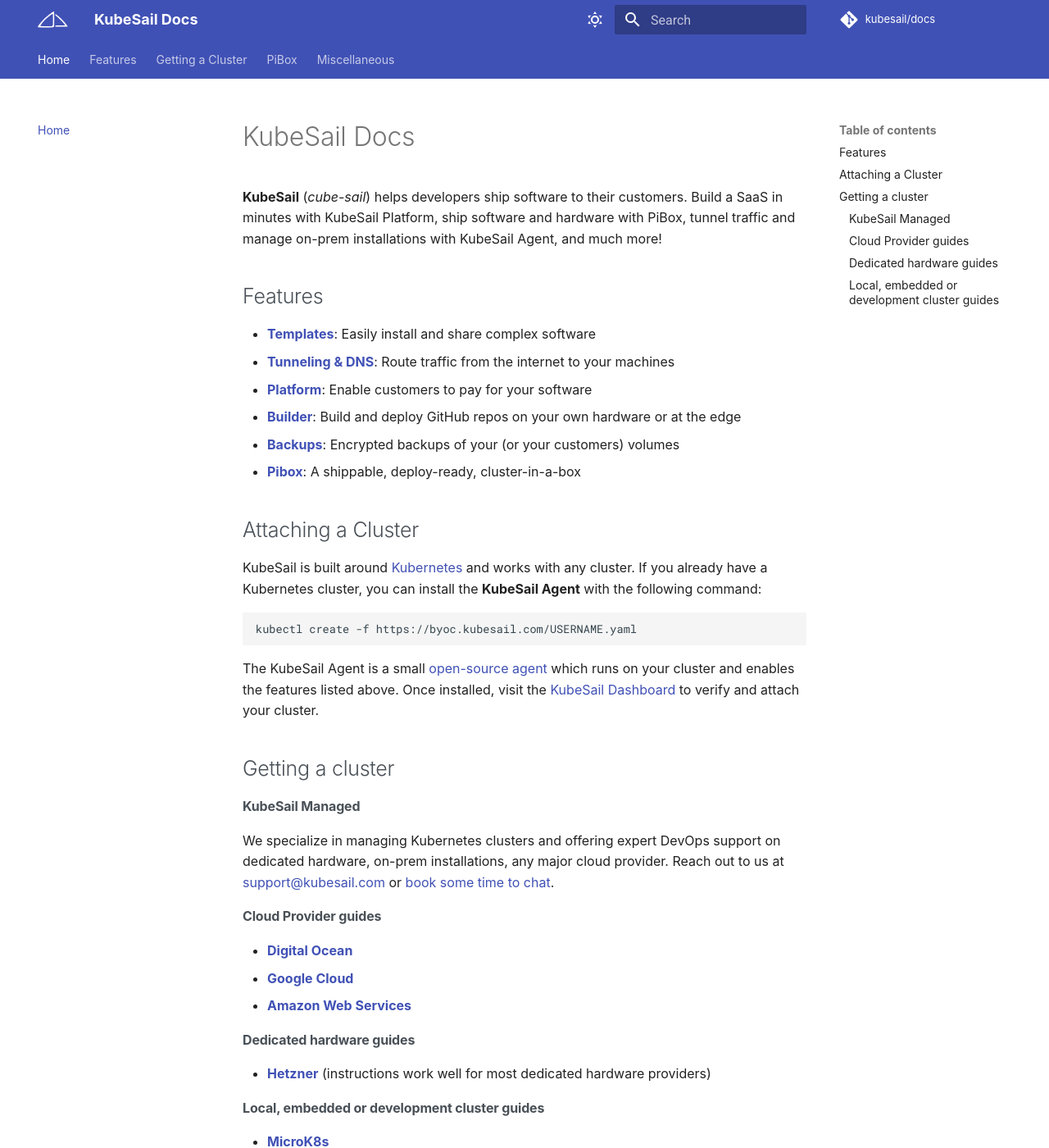
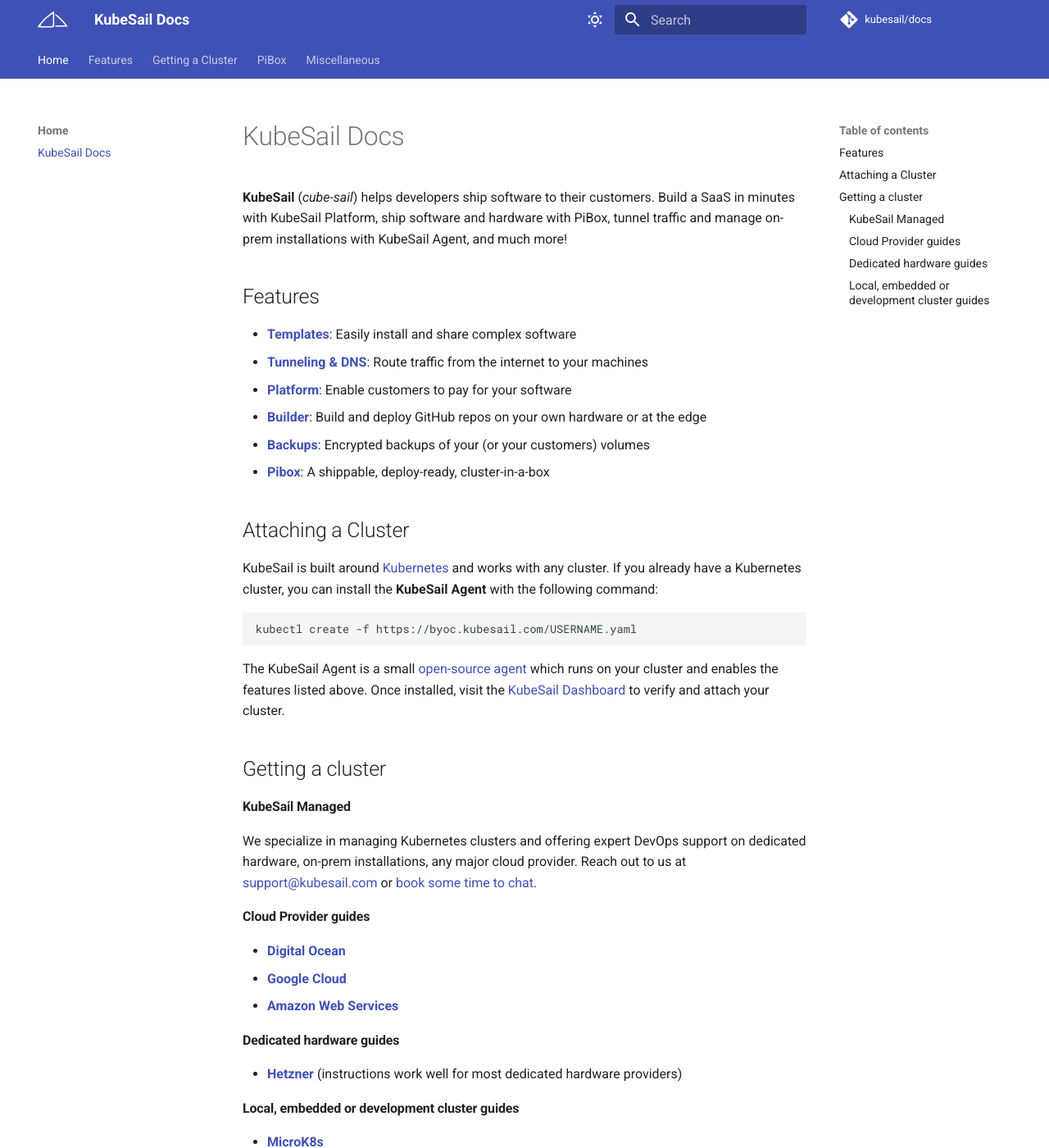
Before and after one commit to kubesail/kubesail-docs, an MkDocs documentation site: the page built from docs/README.md, in a window 1280 px wide and 1400 px high. Shown: the whole window at 82% size. Built offline with MkDocs 1.6.1 and Material for MkDocs 9.7.7, drawn with Linux system fonts in a browser that asks for light colours; comment, search, counter and statistics services are not loaded.

Commit message:
remove extra CSS

```diff
--- a/docs/extra.css
+++ /dev/null
@@ -1,88 +0,0 @@
-:root {
-    --fontFamily: -apple-system, BlinkMacSystemFont, Segoe UI, Helvetica, Arial,
-        sans-serif, Apple Color Emoji, Segoe UI Emoji, Segoe UI Symbol;
-    --colorKsDarkGray: #495057;
-    --colorKsInputBorder: #e9ecef;
-    --colorKsInputBorderActive: #c6c7c9;
-}
-
-body {
-    font-family: var(--fontFamily);
-}
-
-h1,
-h2,
-h3,
-h4,
-h5,
-h6,
-legend {
-    font-family: var(--fontFamily);
-    color: var(--colorKsDarkGray);
-    font-weight: 600;
-    margin-top: 2rem;
-    margin-bottom: 0.5rem;
-}
-h1 {
-    margin-top: 3rem;
-    margin-bottom: 0.75rem;
-}
-
-p {
-    margin-bottom: 16px;
-}
-
-.icon.icon-home {
-    color: white;
-    font-size: 24px;
-}
-
-.wy-nav-top {
-    background-color: #343131;
-}
-.wy-side-nav-search {
-    background-color: #343131;
-}
-.wy-side-nav-search > a,
-.wy-side-nav-search .wy-dropdown > a {
-    color: #1f8cb4;
-}
-
-.wy-menu-vertical li.current a {
-    border-right: none;
-}
-
-.wy-nav-content {
-    background: white;
-    max-width: 850px;
-}
-
-.wy-side-nav-search input[type="text"] {
-    border: 1px solid var(--colorKsInputBorderActive);
-    border-radius: 8px;
-    box-shadow: none;
-}
-
-.hljs {
-    padding: 1em;
-    border-radius: 8px;
-}
-
-code {
-    border-radius: 3px;
-}
-
-.rst-content img {
-    max-width: 800px;
-}
-
-code,
-.rst-content tt {
-    font-size: 100%;
-}
-
-@media screen and (min-width: 1400px) {
-    .wy-nav-content-wrap {
-        background: white;
-    }
-}
--- a/mkdocs.yml
+++ b/mkdocs.yml
@@ -5,7 +5,8 @@
 repo_name: kubesail/docs
 google_analytics: ["UA-131519845-2", "docs.kubesail.com"]
 nav:
-    - Home: README.md
+    - Home:
+          - README.md
     - Features:
           - Templates: templates.md
           - Tunneling & DNS: tunneling.md
@@ -24,8 +25,6 @@
           - Changelog: https://kubesail.com/changelog
           - KubeSail Blog: https://kubesail.com/blog
           - Support Chat: https://discord.gg/N3zNdp7jHc
-extra_css:
-    - extra.css
 theme:
     name: material
     highlightjs: true
```
